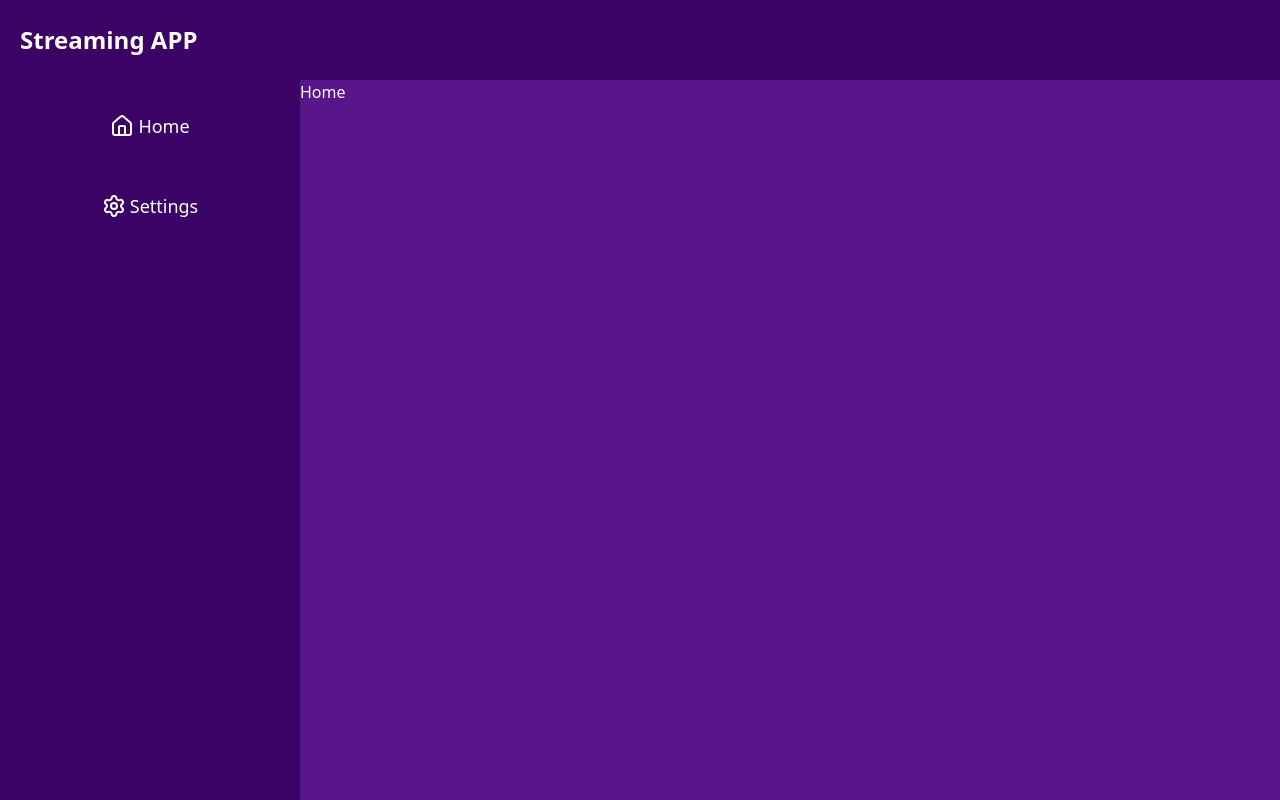
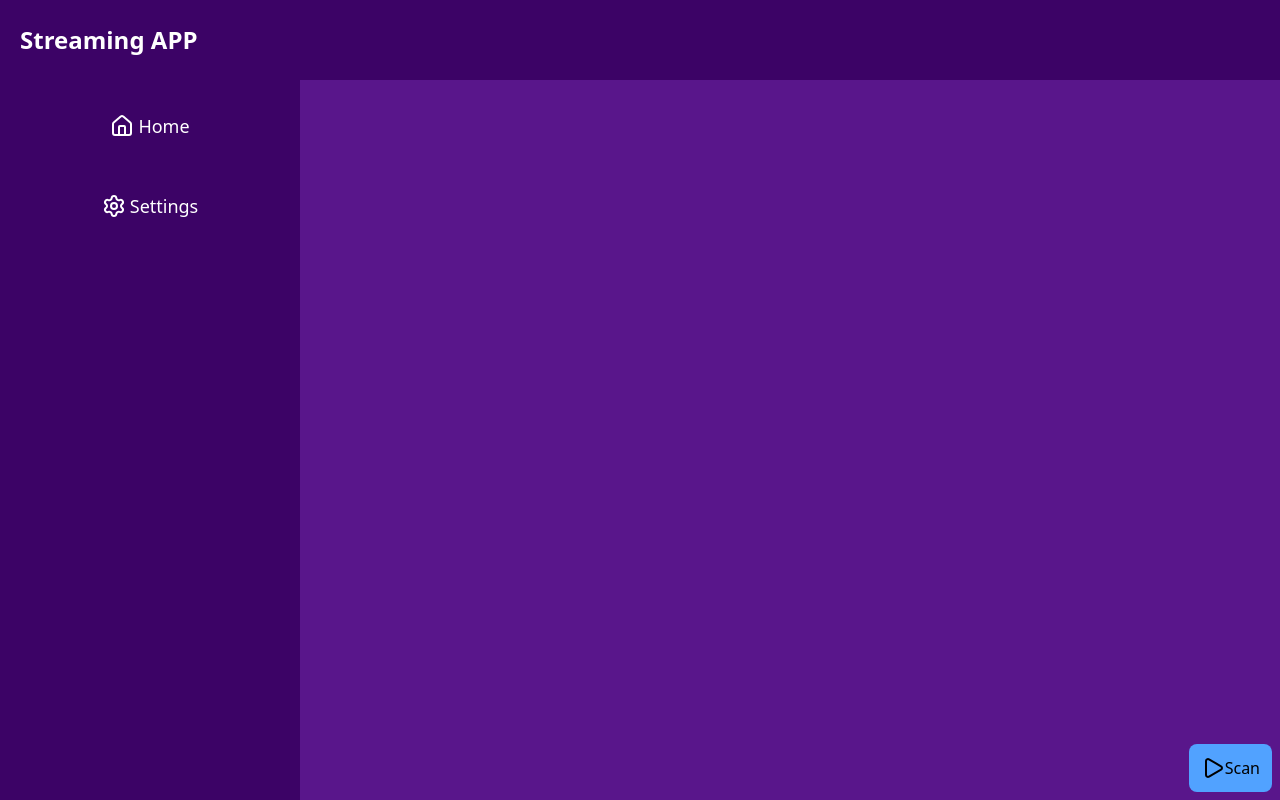
Before and after one commit to Azzpect/Streaming, a React (Vite) app in the folder app/: page / in a window 1280 px wide. Built offline with nearby package versions, Linux system fonts and the light colour scheme.

Commit message:
added scan button in frontend

```diff
--- a/app/src/components/Home.tsx
+++ b/app/src/components/Home.tsx
@@ -1,7 +1,11 @@
-
+import { Play } from "lucide-react"
 
 export default function Home() {
     return (
-        <h2 className="text-white">Home</h2>
+        <>
+        <div>
+            <button className="flex bg-blue-400 p-3 rounded-lg absolute bottom-2 right-2 cursor-pointer"><Play />Scan</button>
+        </div>
+        </>
     )
 }
```
